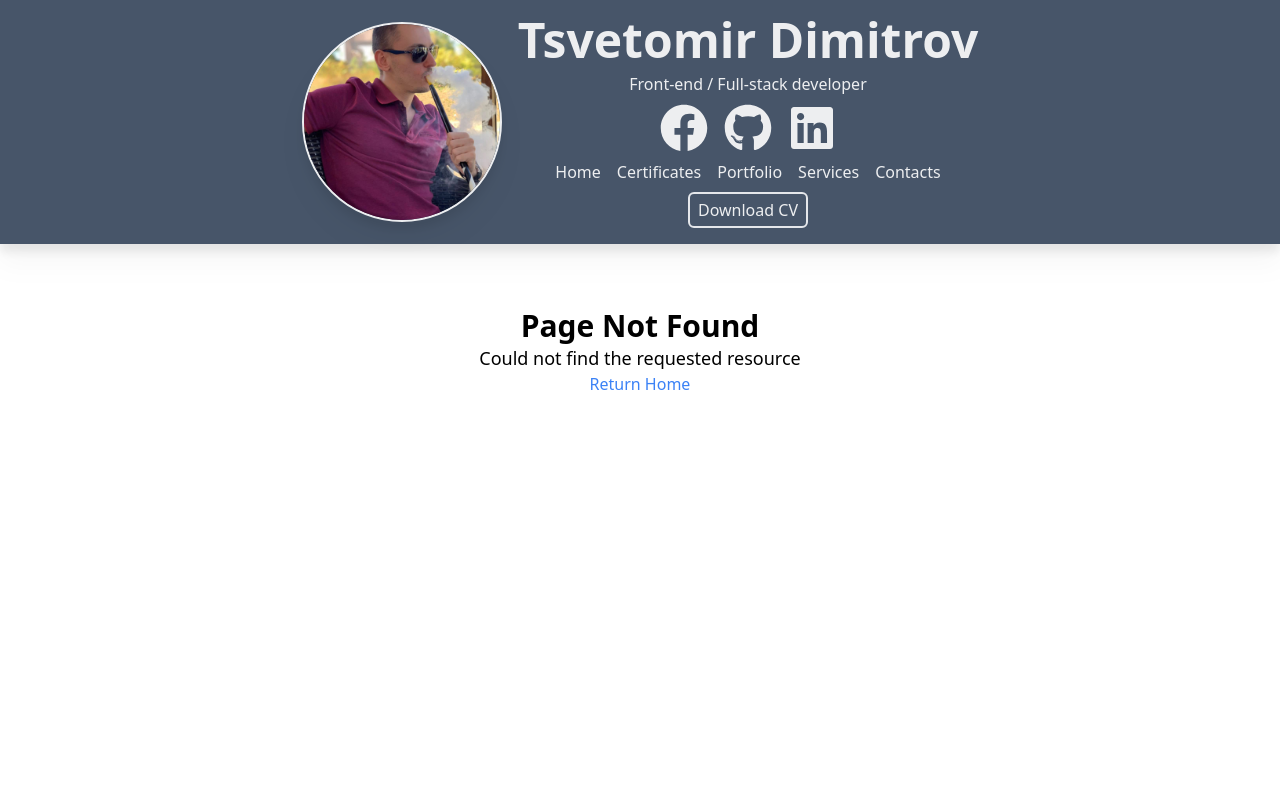
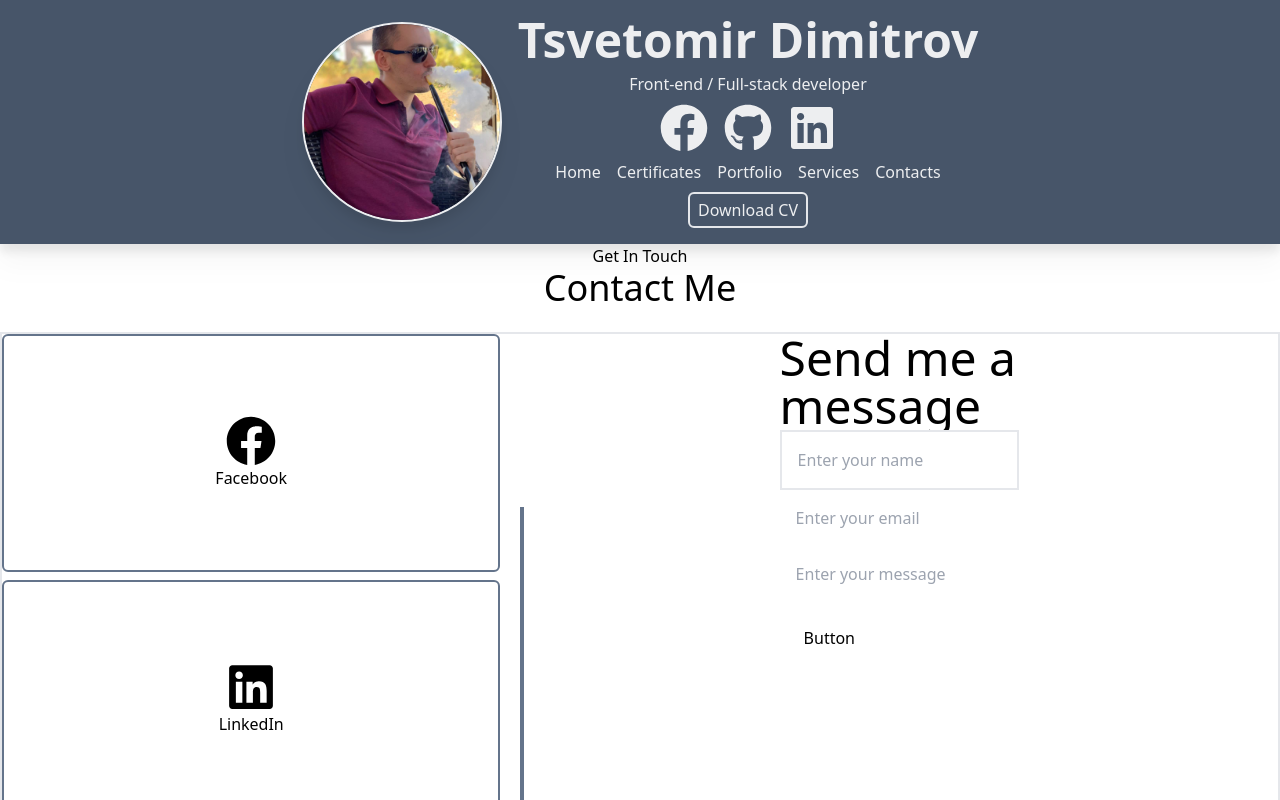
Before and after one commit to dimitrov93/myNextPortfolio, a Next.js app: page /contacts in a window 1280 px wide. Before the commit this address had no page. Shown: the top 800 px of the page. Built offline with nearby package versions, Linux system fonts and the light colour scheme.

Commit message:
creating contacts page

```diff
--- a/next.config.mjs
+++ b/next.config.mjs
@@ -1,10 +1,8 @@
 /** @type {import('next').NextConfig} */
 const nextConfig = {
   env: {
-    env: {
-      mongodb_username: "dimitrov93",
-      mongodb_password: "dimitrov93",
-    },
+    mongodb_username: "dimitrov93",
+    mongodb_password: "dimitrov93",
   },
 };
 
--- /dev/null
+++ b/src/app/api/contacts/route.tsx
@@ -0,0 +1,4 @@
+export async function GET() {
+
+    return Response.json({ message: 'Hello world' })
+  }
--- /dev/null
+++ b/src/app/contacts/page.tsx
@@ -0,0 +1,70 @@
+import Image from "next/image";
+import Link from "next/link";
+import { FaFacebook, FaLinkedin } from "react-icons/fa";
+import { MdOutlineEmail } from "react-icons/md";
+
+const leftSide = [
+  {
+    title: "Facebook",
+    icon: <FaFacebook size={50} />,
+  },
+  {
+    title: "LinkedIn",
+    icon: <FaLinkedin size={50} />,
+  },
+  {
+    title: "Email",
+    icon: <MdOutlineEmail size={50} />,
+  },
+];
+
+export default function Contacts() {
+  return (
+    <>
+      <h2 className="mx-auto text-center text-lx">Get In Touch</h2>
+      <h1 className="mx-auto text-center text-4xl	">Contact Me</h1>
+
+      <div className="container mx-auto mt-6">
+        <div className="grid grid-cols-5 gap-5 border-2">
+          <div className="leftSide  space-y-2 col-span-2 ">
+            {leftSide.map((item, index) => (
+              <div
+                key={index}
+                className="p-20 border-2 border-slate-500 rounded-md w-full flex justify-center flex-col items-center"
+              >
+                {item.icon}
+                {item.title}
+              </div>
+            ))}
+          </div>
+
+          <div className="h-96 my-auto border-2 border-slate-500 w-0"></div>
+
+          <div className="rightSide cols-span-3 w-full ">
+            <h1 className="text-5xl">Send me a message</h1>
+
+            <div className="flex flex-col">
+              <input
+                type="text"
+                placeholder="Enter your name"
+                className="p-4 border-2"
+              />
+              <input
+                type="text"
+                placeholder="Enter your email"
+                className="p-4"
+              />
+              <input
+                type="text"
+                placeholder="Enter your message"
+                className="p-4"
+              />
+            </div>
+
+            <div className="p-6 bottom-2 border-cyan-500">Button</div>
+          </div>
+        </div>
+      </div>
+    </>
+  );
+}
```
Also changed, not shown: src/utils/socialMediaLinks.js (added, +16 -0 lines), .babelrc (added).
